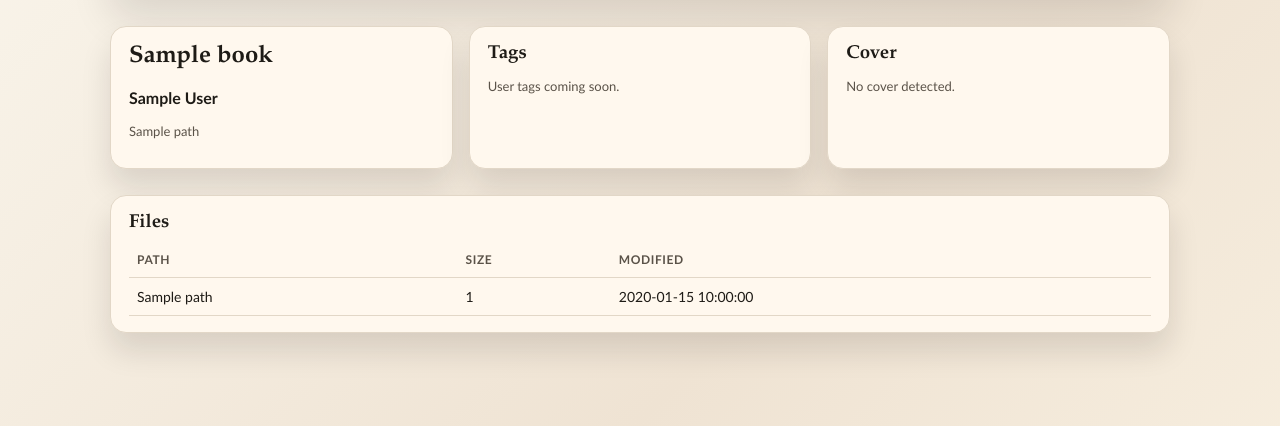
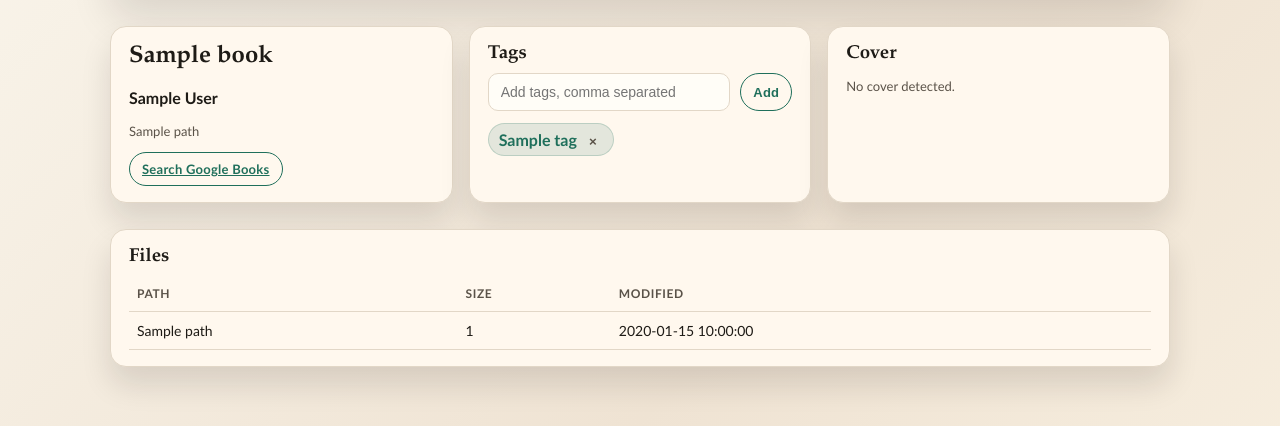
Before and after one commit to erinep/Local_Library_V2, a FastAPI app: template app/templates/book_detail.html in a window 1280 px wide. Shown: the part 101-527 px from the top of the page. Run offline with FastAPI, Linux system fonts and the light colour scheme; the template is opened without the code that fills it: most values are stand-ins (such as "Sample title", 1, 10 or a date in 2020).

Commit message:
added Tags UI and GoogleBooks Search function

```diff
--- a/app/main.py
+++ b/app/main.py
@@ -3,24 +3,55 @@ from __future__ import annotations
 from datetime import datetime
 from pathlib import Path
 
-from fastapi import FastAPI, Request, Response
+from urllib.parse import quote_plus
+from fastapi import FastAPI, Form, HTTPException, Request, Response
 from fastapi.responses import FileResponse, RedirectResponse
 from fastapi.staticfiles import StaticFiles
 from fastapi.templating import Jinja2Templates
 from pydantic import BaseModel
 
 from .config import iter_files, load_config
-from .db import clear_library, clear_tags, get_connection, get_or_create_author, get_or_create_book, init_db, log_activity, upsert_files
+from .db import (
+    add_tags_to_book,
+    clear_library,
+    clear_tags,
+    get_book_tags,
+    get_connection,
+    get_or_create_author,
+    get_or_create_book,
+    get_or_create_tag,
+    init_db,
+    log_activity,
+    remove_tag_from_book,
+    upsert_files,
+)
+from .metadataProvider import GoogleBooksProvider
 
 app = FastAPI(title="Audiobook Library Backend")
+_books_provider = GoogleBooksProvider()
 
 app.mount("/static", StaticFiles(directory="app/static"), name="static")
 templates = Jinja2Templates(directory="app/templates")
 
 
+def _urlencode(value: object) -> str:
+    if value is None:
+        return ''
+    return quote_plus(str(value))
+
+
+templates.env.filters['urlencode'] = _urlencode
+
+
 class ScanResult(BaseModel):
     indexed: int
     scanned_at: str
+
+
+class BookSearchResult(BaseModel):
+    result_id: str
+    title: str | None = None
+    author: str | None = None
 
 
 @app.on_event("startup")
@@ -61,6 +92,17 @@ def scan_library() -> ScanResult:
     return ScanResult(indexed=indexed, scanned_at=scanned_at)
 
 
+@app.get("/search", response_model=list[BookSearchResult])
+def search_books(title: str | None = None, author: str | None = None) -> list[BookSearchResult]:
+    if not title and not author:
+        raise HTTPException(status_code=400, detail="Provide at least a title or author.")
+    results = _books_provider.search(author=author or "", title=title or "")
+    return [
+        BookSearchResult(result_id=result.result_id, title=result.title, author=result.author)
+        for result in results
+    ]
+
+
 @app.get("/ui")
 def ui_dashboard(request: Request):
     totals, formatted_activity = _get_dashboard_data()
@@ -88,6 +130,7 @@ def ui_reset_tags() -> Response:
     with get_connection() as conn:
         clear_tags(conn)
     return Response(status_code=204)
+
 
 @app.get("/ui/books")
 def ui_books(request: Request, author_id: int | None = None, tag_id: int | None = None):
@@ -194,6 +237,18 @@ def ui_tags(request: Request):
     )
 
 
+@app.post("/ui/tags")
+def ui_add_tags(tags: str = Form(...)) -> RedirectResponse:
+    tag_names = _split_tags(tags)
+    created = 0
+    with get_connection() as conn:
+        for tag_name in tag_names:
+            tag_id, was_created = get_or_create_tag(conn, tag_name)
+            if tag_id is not None and was_created:
+                created += 1
+    return RedirectResponse("/ui/tags", status_code=303)
+
+
 @app.get("/ui/books/{book_id}")
 def ui_book_detail(request: Request, book_id: int):
     with get_connection() as conn:
@@ -210,6 +265,7 @@ def ui_book_detail(request: Request, book_id: int):
             """,
             (book_id,),
         ).fetchone()
+        tags = get_book_tags(conn, book_id)
         files = conn.execute(
             """
             SELECT path, size_bytes, modified_time
@@ -226,6 +282,7 @@ def ui_book_detail(request: Request, book_id: int):
         {
             "request": request,
             "book": book,
+            "tags": tags,
             "files": [
                 {
                     "path": row["path"],
@@ -236,6 +293,26 @@ def ui_book_detail(request: Request, book_id: int):
             ],
         },
     )
+
+
+@app.post("/ui/books/{book_id}/tags")
+def ui_add_book_tags(book_id: int, tags: str = Form(...)) -> RedirectResponse:
+    tag_names = _split_tags(tags)
+    tag_ids: list[int] = []
+    with get_connection() as conn:
+        for tag_name in tag_names:
+            tag_id, _ = get_or_create_tag(conn, tag_name)
+            if tag_id is not None:
+                tag_ids.append(tag_id)
+        added = add_tags_to_book(conn, book_id, tag_ids)
+    return RedirectResponse(f"/ui/books/{book_id}", status_code=303)
+
+
+@app.post("/ui/books/{book_id}/tags/{tag_id}/remove")
+def ui_remove_book_tag(book_id: int, tag_id: int) -> RedirectResponse:
+    with get_connection() as conn:
+        removed = remove_tag_from_book(conn, book_id, tag_id)
+    return RedirectResponse(f"/ui/books/{book_id}", status_code=303)
 
 
 def _format_bytes(size_bytes: int) -> str:
@@ -276,6 +353,22 @@ def _get_dashboard_data():
     return totals, formatted_activity
 
 
+def _split_tags(raw: str) -> list[str]:
+    parts = [part.strip() for part in raw.replace("\n", ",").split(",")]
+    seen: set[str] = set()
+    cleaned: list[str] = []
+    for part in parts:
+        normalized = " ".join(part.split())
+        if not normalized:
+            continue
+        key = normalized.lower()
+        if key in seen:
+            continue
+        seen.add(key)
+        cleaned.append(normalized)
+    return cleaned
+
+
 def _infer_book_id(
     conn,
     file_path: Path,
--- a/app/static/app.css
+++ b/app/static/app.css
@@ -157,6 +157,68 @@ nav a:hover {
   box-shadow: none;
 }
 
+.btn-small {
+  padding: 8px 12px;
+  font-size: 13px;
+}
+
+.input {
+  flex: 1;
+  padding: 10px 12px;
+  border-radius: 10px;
+  border: 1px solid var(--line);
+  background: #fffdf7;
+  font-size: 14px;
+  color: var(--ink);
+}
+
+.tag-form {
+  display: flex;
+  flex-wrap: wrap;
+  gap: 10px;
+  margin-top: 8px;
+}
+
+.tag-list {
+  display: flex;
+  flex-wrap: wrap;
+  gap: 8px;
+  margin-top: 12px;
+}
+
+.tag-pill {
+  display: inline-flex;
+  align-items: center;
+  gap: 6px;
+  padding: 6px 10px;
+  border-radius: 999px;
+  background: rgba(31, 111, 91, 0.12);
+  border: 1px solid rgba(31, 111, 91, 0.2);
+}
+
+.tag-pill a {
+  color: var(--accent);
+  text-decoration: none;
+  font-weight: 700;
+}
+
+.tag-pill form {
+  margin: 0;
+}
+
+.tag-remove {
+  border: none;
+  background: transparent;
+  color: var(--muted);
+  font-weight: 700;
+  cursor: pointer;
+  line-height: 1;
+}
+
+.tag-remove:hover {
+  color: var(--accent-2);
+}
+
 .table {
   width: 100%;
   border-collapse: collapse;
--- a/app/templates/book_detail.html
+++ b/app/templates/book_detail.html
@@ -5,10 +5,26 @@
       <h2>{{ book['title'] }}</h2>
       <p><strong>{{ book['author'] or "Unknown author" }}</strong></p>
       <p class="note">{{ book['path'] }}</p>
+      <a class="btn btn-outline btn-small" href="/search?title={{ book['title']|urlencode }}&author={{ (book['author'] or '')|urlencode }}">Search Google Books</a>
     </div>
     <div class="card">
       <h3>Tags</h3>
-      <p class="note">User tags coming soon.</p>
+      <form class="tag-form" method="post" action="/ui/books/{{ book['id'] }}/tags">
+        <input class="input" type="text" name="tags" placeholder="Add tags, comma separated" />
+        <button class="btn btn-outline btn-small" type="submit">Add</button>
+      </form>
+      <div class="tag-list">
+        {% for tag in tags %}
+          <div class="tag-pill">
+            <a href="/ui/books?tag_id={{ tag['id'] }}">{{ tag['name'] }}</a>
+            <form method="post" action="/ui/books/{{ book['id'] }}/tags/{{ tag['id'] }}/remove">
+              <button class="tag-remove" type="submit" aria-label="Remove tag {{ tag['name'] }}">&times;</button>
+            </form>
+          </div>
+        {% else %}
+          <p class="note">No tags yet. Add the first one.</p>
+        {% endfor %}
+      </div>
     </div>
     <div class="card">
       <h3>Cover</h3>
--- a/app/templates/dashboard.html
+++ b/app/templates/dashboard.html
@@ -30,7 +30,7 @@
           <div class="list-item">
             <div>
               <strong>{{ entry["event_type"] }}</strong><br />
-              <small>{{ entry["result"] or "No details" }}</small>
+              <small>{{ entry["result"] or "No result" }}</small>
             </div>
             <span class="badge">{{ entry["created_at"] }}</span>
           </div>
@@ -74,7 +74,7 @@
             item.innerHTML = `
               <div>
                 <strong>${entry.event_type}</strong><br />
-                <small>${entry.result || "No details"}</small>
+                <small>${entry.result || "No result"}</small>
               </div>
               <span class="badge">${entry.created_at}</span>
             `;
```
Also changed, not shown: app/db.py (+83 -14 lines), app/metadataProvider.py (added, +82 -0 lines), app/templates/tags.html (+8 -0 lines), 1 other file.
